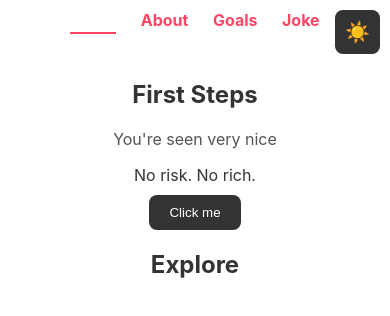
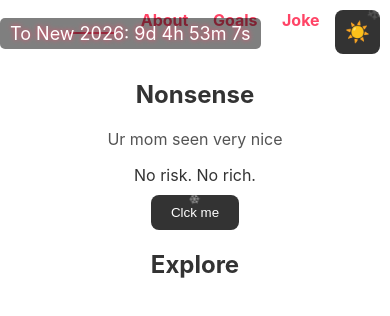
Before and after one commit to kipilko/first-site, a plain HTML site: page index.html in a window 390 px wide. Drawn offline with Linux system fonts and the light colour scheme.

Commit message:
Add countdown timer top-left + snowflakes, English labels

```diff
--- a/index.html
+++ b/index.html
@@ -11,6 +11,8 @@
 
   <div id="loader">Loading your future...</div>
 
+  <p id="countdown">To New 2026: <span id="timer">loading...</span></p>
+
   <header>
     <nav>
       <a href="index.html">Home</a>
@@ -22,10 +24,10 @@
 
   <main>
     <section class="hero">
-      <h1>First Steps</h1>
-      <p class="subtitle">You're seen very nice</p>
+      <h1>Nonsense</h1>
+      <p class="subtitle">Ur mom seen very nice</p>
       <p>No risk. No rich.</p>
-      <button id="fun-button">Click me</button>
+      <button id="fun-button">Clck me</button>
     </section>
 
     <section class="explore">
--- a/script.js
+++ b/script.js
@@ -32,7 +32,7 @@ function createFloatingCircle() {
 
 if (funButton) {
   funButton.addEventListener('click', () => {
-    funButton.textContent = 'Can I fck ur boobies?';
+    funButton.textContent = 'I want fck ur boobies!!!';
     for (let i = 0; i < 16; i++) createFloatingCircle();
   });
 }
@@ -94,3 +94,42 @@ function goalsPage() {
     });
   });
 }
+
+//snowfall effect
+function createSnowflake() {
+  const snowflake = document.createElement('div');
+  snowflake.classList.add('snowflake');
+  snowflake.textContent = '❄';
+  snowflake.style.left = Math.random() * window.innerWidth + 'px';
+  snowflake.style.fontSize = (Math.random() * 20 + 10) + 'px';
+  snowflake.style.opacity = Math.random();
+  snowflake.style.animationDuration = (Math.random() * 5 + 5) + 's';
+
+  document.body.appendChild(snowflake);
+
+  // Delete snowflake after animation
+  setTimeout(() => {
+    snowflake.remove();
+  }, parseFloat(snowflake.style.animationDuration) * 1000);
+}
+
+// Create snowflakes at intervals 200ms
+setInterval(createSnowflake, 200);
+
+// Countdown timer to New Year
+function updateCountdown() {
+  const now = new Date();
+  const newYear = new Date(now.getFullYear() + 1, 0, 1);
+  const diff = newYear - now;
+
+  const days = Math.floor(diff / (1000 * 60 * 60 * 24));
+  const hours = Math.floor((diff / (1000 * 60 * 60)) % 24);
+  const minutes = Math.floor((diff / (1000 * 60)) % 60);
+  const seconds = Math.floor((diff / 1000) % 60);
+
+  document.getElementById('timer').textContent =
+    `${days}d ${hours}h ${minutes}m ${seconds}s`;
+}
+
+setInterval(updateCountdown, 1000);
+updateCountdown();
--- a/style.css
+++ b/style.css
@@ -151,3 +151,37 @@ body.light {
 /* Interactive helpers */
 .hover-accent { color: var(--accent); }
 .done { text-decoration: line-through; opacity: 0.5; }
+
+/* Snowfall effect */
+.snowflake {
+  position: fixed;
+  top: -10px;
+  color: #fff;
+  font-size: 10px;
+  user-select: none;
+  z-index: 1000;
+  pointer-events: none;
+  animation-name: fall;
+  animation-duration: 5s;
+  animation-timing-function: linear;
+  animation-iteration-count: infinite;
+}
+
+@keyframes fall {
+  0% { transform: translateY(0) rotate(0deg); }
+  100% { transform: translateY(100vh) rotate(360deg); }
+}
+
+/*Timer 2026*/
+#countdown {
+  position: fixed;
+  top: 0px;
+  left: 0px;
+  font-size: 18px;
+  padding: 5px 10px;
+  background: rgba(0,0,0,0.5);
+  color: #fff;
+  border-radius: 5px;
+  z-index: 1001;
+  text-shadow: 0 0 5px #f46;
+}
```
Also changed, not shown: joke.html (+8 -0 lines).
